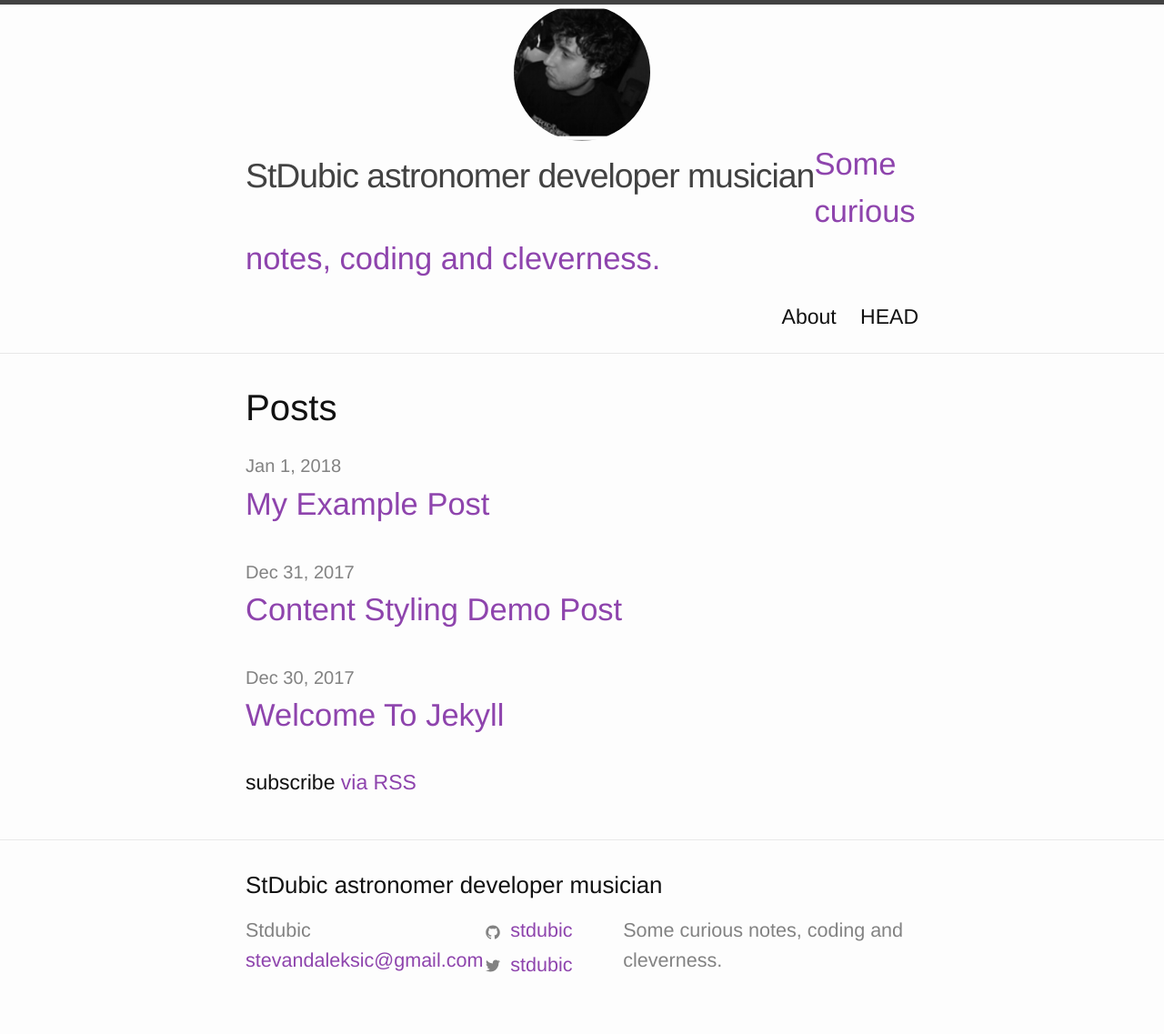
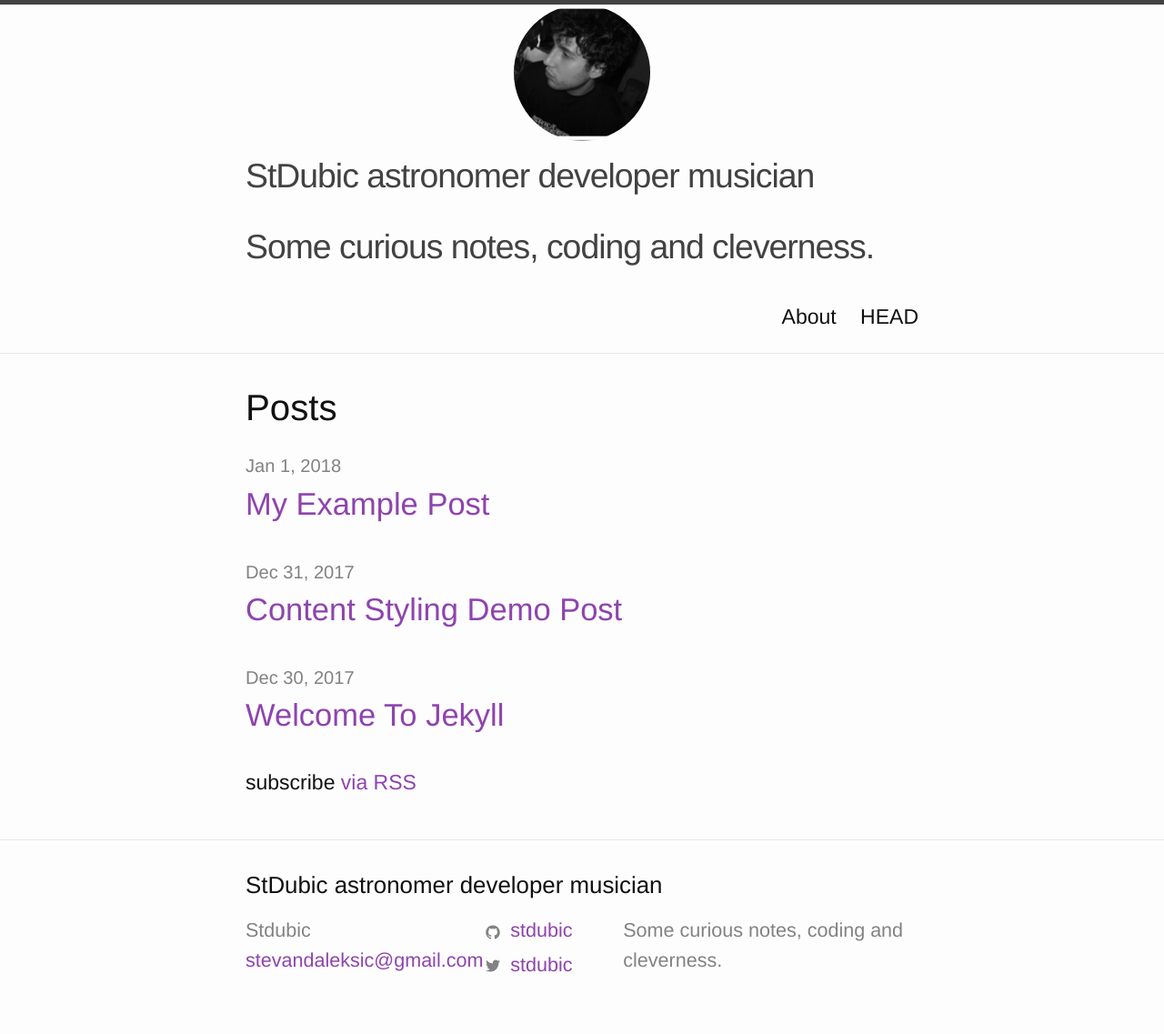
Before and after one commit to Stdubic/Stevan-Aleksic-aka-Stdubic, a Jekyll site: the page built from index.md, in a window 1280 px wide. Shown: the whole page at 91% size. Built offline with Jekyll 4.4.1, drawn with Linux system fonts in a browser that asks for light colours.

Commit message:
Update header.html

```diff
--- a/_includes/header.html
+++ b/_includes/header.html
@@ -6,7 +6,7 @@
 
     <img id="logo" class="center" src="{{{site.github.url}}/assets/slikaJa_400x400.png" alt="stevan aleksic" height="150" width="150" align="middle">
     <a class="site-title" rel="author" href="{{ "/" | relative_url }}">{{ site.title | escape }}</a>
-        <a class="post-link">{{ site.description | escape }}</a>
+        <a class="site-title"href="{{ "/" | relative_url }}">{{ site.description | escape }}</a>
 
 
     {% if page_paths %}
```
